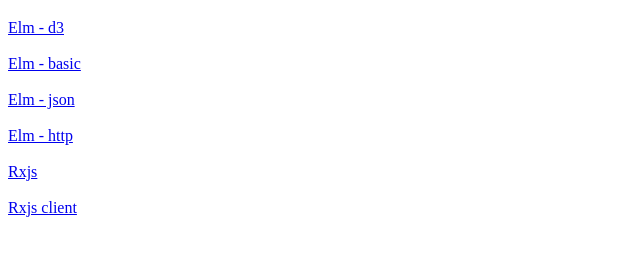
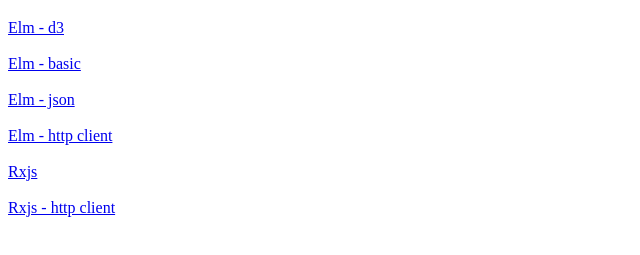
Before and after one commit to jkbits1/talkUI, a website: page public/index.html in a window 1280 px wide. Shown: the part 61-316 px from the top of the page, without its empty margins (0-640 px from the left). Drawn offline with Linux system fonts and the light colour scheme.

Commit message:
better link captions

```diff
--- a/public/index.html
+++ b/public/index.html
@@ -15,12 +15,12 @@
   <a href="/elmImages/index.html">Elm - json</a>
   <br>
   <br>
-  <a href="/elmClient/index.html">Elm - http</a>
+  <a href="/elmClient/index.html">Elm - http client</a>
   <br>
   <br>
   <a href="/rxjs/index.html">Rxjs</a>
   <br>
   <br>
-  <a href="/rxjsClient/index.html">Rxjs client</a>
+  <a href="/rxjsClient/index.html">Rxjs - http client</a>
 </body>
 </html>
```
